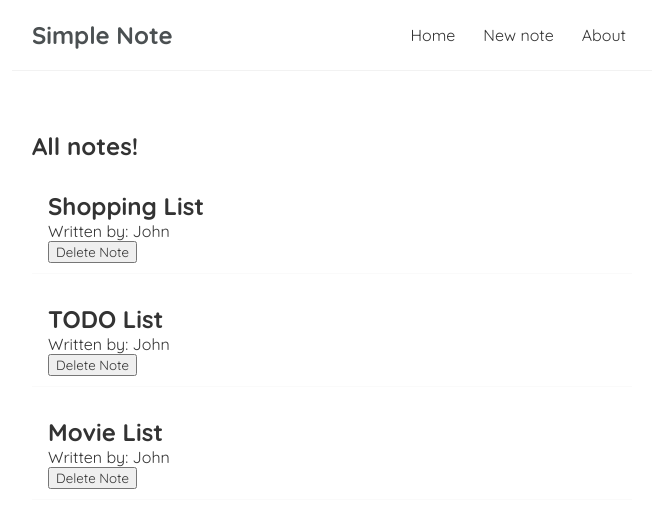
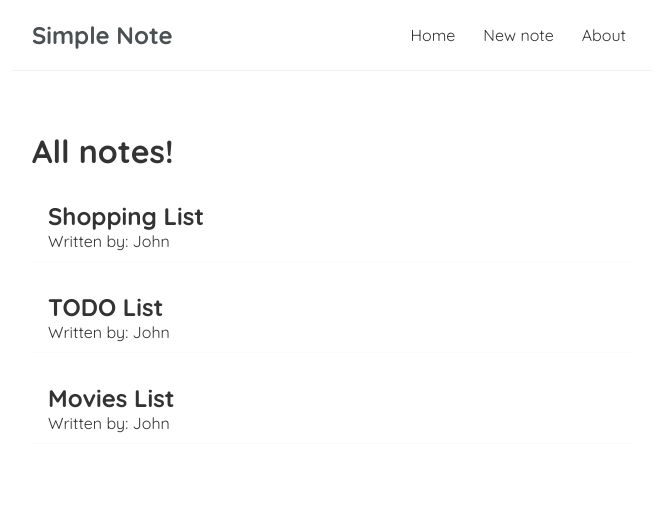
Before and after one commit to bruno-28/simple-note, a React (Create React App) app: page / in a window 1280 px wide. Shown: the top 528 px of the page, without its empty margins (308-965 px from the left). Built offline with nearby package versions, Linux system fonts and the light colour scheme; data requests are answered from the project's data file.

Commit message:
Add db.json with default data Create useFetch hook, fetching data from json server Update note-list style in index.css

```diff
--- /dev/null
+++ b/data/db.json
@@ -0,0 +1,22 @@
+{
+  "notes": [
+    {
+      "title": "Shopping List",
+      "body": "lorem ipsum...",
+      "author": "John",
+      "id": 1
+    },
+    {
+      "title": "TODO List",
+      "body": "lorem ipsum...",
+      "author": "John",
+      "id": 2
+    },
+    {
+      "title": "Movies List",
+      "body": "lorem ipsum...",
+      "author": "John",
+      "id": 3
+    }
+  ]
+}
--- a/src/Home.js
+++ b/src/Home.js
@@ -1,21 +1,16 @@
-import { useState } from "react";
 import NoteList from "./NoteList";
+import useFetch from "./useFetch";
 
 const Home = () => {
-    const [notes, setNotes] = useState([
-        { title: 'Shopping List', body: 'lorem ipsum...', author: 'John', id: 1 },
-        { title: 'TODO List', body: 'lorem ipsum...', author: 'John', id: 2 },
-        { title: 'Movie List', body: 'lorem ipsum...', author: 'John', id: 3 },
-    ]);
+    const url = 'http://localhost:8000/notes';
 
-    const handleDelete = (id) => {
-        const newNotes = notes.filter((note) => {return note.id !== id});
-        setNotes(newNotes);
-    }
+    const { data: notes, isPending, error } = useFetch(url);
 
     return (
         <div className="home">
-            <NoteList notes={notes} title={'All notes!'} handleDelete={handleDelete}/>
+            {error && <h1>{error}</h1>}
+            {isPending && <h1>Loading data...</h1>}
+            {notes && <NoteList notes={notes} title={'All notes!'} />}
         </div>
     );
 }
--- a/src/NoteList.js
+++ b/src/NoteList.js
@@ -1,13 +1,12 @@
-const NoteList = ({ notes, title, handleDelete }) => {
+const NoteList = ({ notes, title }) => {
 
   return (
     <div className="note-list">
-      <h2>{title}</h2>
+      <h1>{title}</h1>
       {notes.map((note) => (
         <div className="note-preview" key={note.id}>
           <h2>{note.title}</h2>
           <p>Written by: {note.author}</p>
-          <button onClick={() => handleDelete(note.id)}>Delete Note</button>
         </div>
       ))}
     </div>
--- a/src/index.css
+++ b/src/index.css
@@ -19,6 +19,7 @@
 }
 .navbar .links {
   margin-left: auto;
+  white-space: nowrap;
 }
 .navbar a {
   margin-left: 16px;
--- /dev/null
+++ b/src/useFetch.js
@@ -0,0 +1,30 @@
+import { useEffect, useState } from "react";
+
+const useFetch = (url) => {
+  const [data, setData] = useState(null);
+  const [isPending, setIsPending] = useState(true);
+  const [error, setError] = useState(null);
+
+  useEffect(() => {
+    fetch(url)
+      .then(res => {
+        if (!res.ok) {
+          throw Error('Could not fetch the data for that resource...');
+        }
+        return res.json()
+      })
+      .then((data) => {
+        setData(data);
+        setIsPending(false);
+        setError(null);
+      })
+      .catch((err) => {
+        setIsPending(false);
+        setError(err.message);
+      });
+  }, [url]);
+
+  return { data, isPending, error };
+}
+
+export default useFetch;
```
